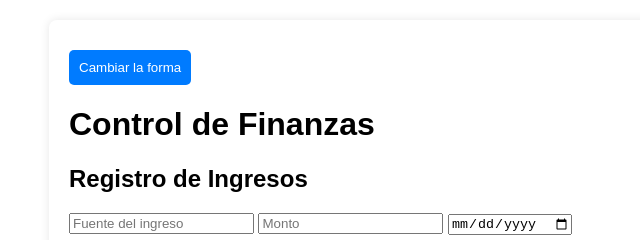
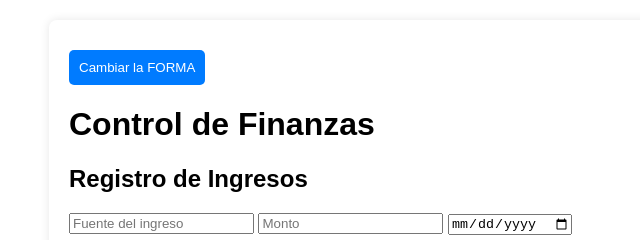
Before and after one commit to Edwininw/Control-de-Gastos, a plain HTML site: page index.html in a window 1280 px wide. Shown: the top 240 px of the page, 271-911 px from the left. Drawn offline with Linux system fonts and the light colour scheme.

Commit message:
Update index.html

```diff
--- a/index.html
+++ b/index.html
@@ -8,7 +8,7 @@
 </head>
 <body>
     <div class="container">
-        <button id="toggle-theme">Cambiar la forma</button>
+        <button id="toggle-theme">Cambiar la FORMA</button>
         <h1>Control de Finanzas</h1>
 
         <h2>Registro de Ingresos</h2>
```
